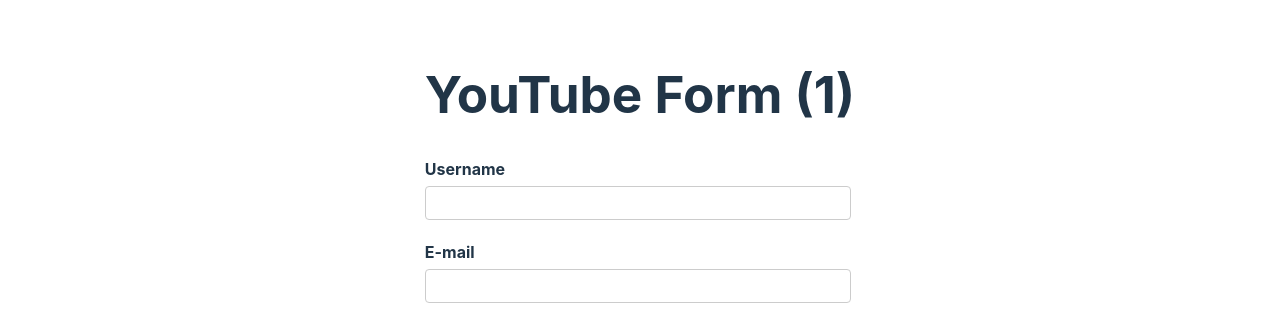
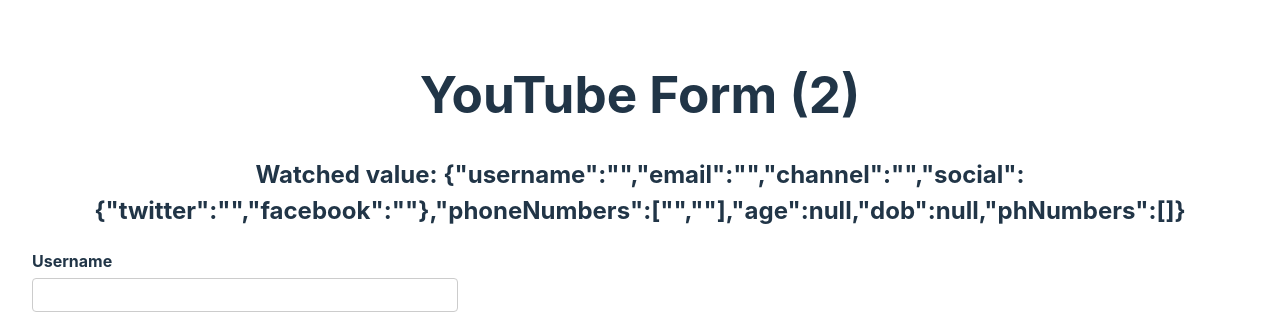
Before and after one commit to lilugirl/react-hook-form-demo, a React (Vite) app: page / in a window 1280 px wide. Shown: the top 314 px of the page. Built offline with nearby package versions, Linux system fonts and the light colour scheme; no server answers.

Commit message:
watch field values

```diff
--- a/src/components/YouTubeForm.tsx
+++ b/src/components/YouTubeForm.tsx
@@ -1,4 +1,4 @@
-import React from "react";
+import {useEffect} from "react";
 import { useForm, useFieldArray } from "react-hook-form";
 // import { useForm } from '../fakeUseForm'
 import { DevTool } from "@hookform/devtools";
@@ -17,8 +17,8 @@
   phNumbers: {
     number: string;
   }[];
-  age:number;
-  dob:Date;
+  age: number;
+  dob: Date;
 };
 
 export const YouTubeForm = () => {
@@ -38,12 +38,12 @@
         },
         phoneNumbers: ["", ""],
         phNumbers: [{ number: "" }],
-        age:0,
-        dob:new Date()
+        age: 0,
+        dob: new Date(),
       };
     },
   });
-  const { register, control, handleSubmit, formState } = form;
+  const { register, control, handleSubmit, formState, watch } = form;
   const { errors } = formState;
 
   const { fields, append, remove } = useFieldArray({
@@ -55,13 +55,24 @@
     console.log("Form submitted", data);
   };
 
-  console.log({ handleSubmit ,fields});
+  const watchForm = watch();
+
+  useEffect(()=>{
+   const subscription= watch((value)=>{
+        console.warn('watch value',value)
+    })
+
+    return ()=>subscription.unsubscribe();
+  },[watch])
+
+  console.log({ handleSubmit, fields, watchForm });
 
   renderCount++;
 
   return (
     <div>
       <h1>YouTube Form ({renderCount / 2})</h1>
+      <h2>Watched value: {JSON.stringify(watchForm)}</h2>
       <form onSubmit={handleSubmit(onSubmit)} noValidate>
         <div className="form-control">
           <label htmlFor="username">Username</label>
@@ -178,14 +189,13 @@
           </div>
         </div>
 
-
         <div className="form-control">
           <label htmlFor="age">Age</label>
           <input
             type="number"
             id="age"
             {...register("age", {
-              valueAsNumber:true,
+              valueAsNumber: true,
               required: "Age is required",
             })}
           />
@@ -193,14 +203,13 @@
           <p className="error">{errors.age?.message}</p>
         </div>
 
-
         <div className="form-control">
           <label htmlFor="dob">Date of birth</label>
           <input
             type="date"
             id="dob"
             {...register("dob", {
-              valueAsDate:true,
+              valueAsDate: true,
               required: "Date of birth is required",
             })}
           />
```
